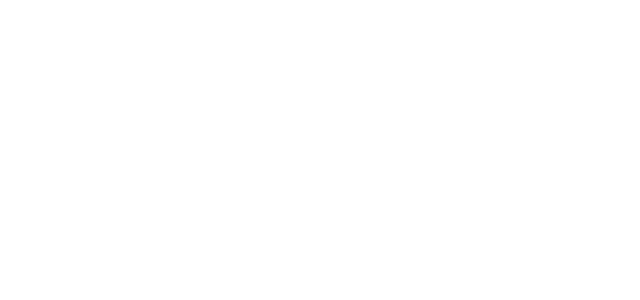
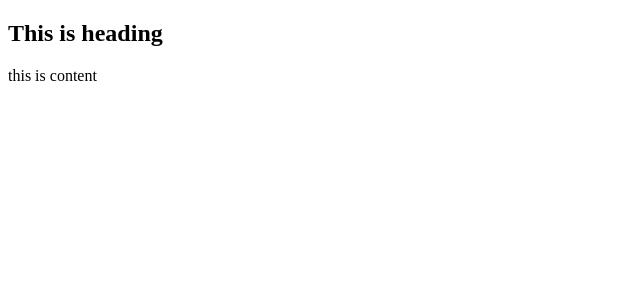
Before and after one commit to laughlamz/react-lesson, a React (Create React App) app: page / in a window 1280 px wide. Shown: the top 300 px of the page, without its empty margins (0-640 px from the left). Built offline with nearby package versions, Linux system fonts and the light colour scheme.

Commit message:
normal heading, content(children)

```diff
--- a/src/App.js
+++ b/src/App.js
@@ -1,12 +1,12 @@
 import React, { Component } from 'react';
-import logo from './logo.svg';
 import './App.css';
+import Card from './components/Card';
 
 class App extends Component {
   render() {
     return (
       <div className="App">
-
+        <Card heading="This is heading"> this is content </Card>
       </div>
     );
   }
--- /dev/null
+++ b/src/components/Card.js
@@ -0,0 +1,19 @@
+import React, { Component } from 'react';
+
+class Card extends Component {
+  render() {
+    const { heading, children } = this.props;
+    return (
+      <div className="Card">
+          <div>
+            <h2>{heading}</h2>
+          </div>
+          <div>
+            {children}
+          </div>
+      </div>
+    );
+  }
+}
+
+export default Card;
```
